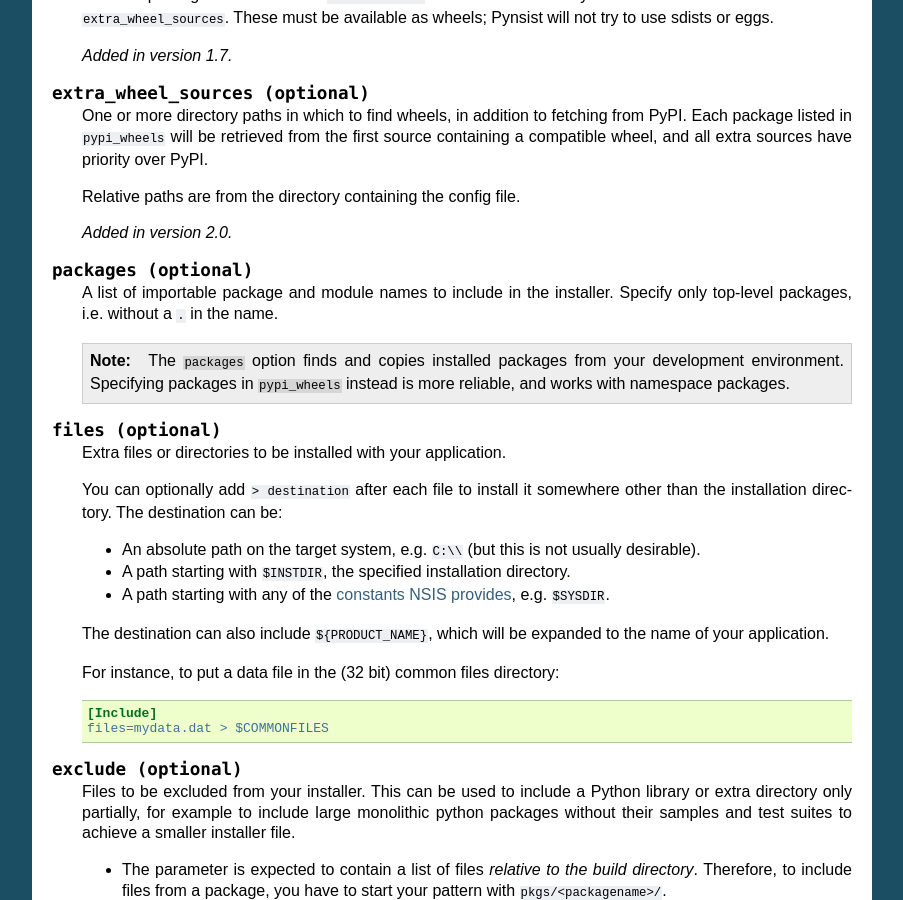
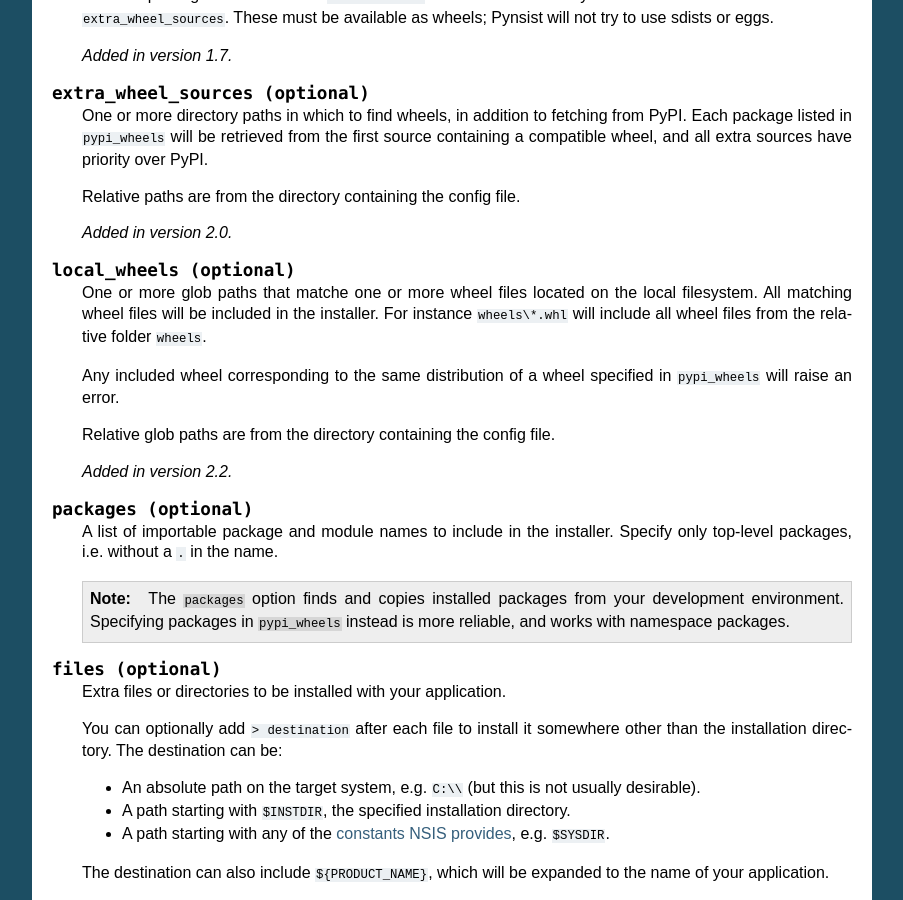
Before and after one commit to takluyver/pynsist, a Sphinx documentation site: the page built from doc/cfgfile.rst, in a window 1280 px wide and 900 px high, scrolled down 3046 px. Shown: the whole window, without its empty margins (198-1101 px from the left). Built offline with Sphinx 7.4.7, drawn with Linux system fonts in a browser that asks for light colours.

Commit message:
Add documentation

```diff
--- a/README.rst
+++ b/README.rst
@@ -36,8 +36,8 @@ Quickstart
             beautifulsoup4==4.6.0
             html5lib==0.999999999
 
-       # To bundle packages which don't publish wheels, see the docs on the
-       # config file.
+       # To bundle packages which don't publish wheels, or to include directly wheel files
+       # from a directory, see the docs on the config file.
 
        # Other files and folders that should be installed
        files = LICENSE
--- a/doc/cfgfile.rst
+++ b/doc/cfgfile.rst
@@ -223,6 +223,20 @@ the line with the key:
 
    .. versionadded:: 2.0
 
+.. describe:: local_wheels (optional)
+
+   One or more glob paths that matche one or more wheel files located on the
+   local filesystem. All matching wheel files will be included in the installer.
+   For instance ``wheels\*.whl`` will include all wheel files from the relative
+   folder ``wheels``.
+
+   Any included wheel corresponding to the same distribution
+   of a wheel specified in ``pypi_wheels`` will raise an error.
+
+   Relative glob paths are from the directory containing the config file.
+
+   .. versionadded:: 2.2
+
 .. describe:: packages (optional)
 
    A list of importable package and module names to include in the installer.
```
